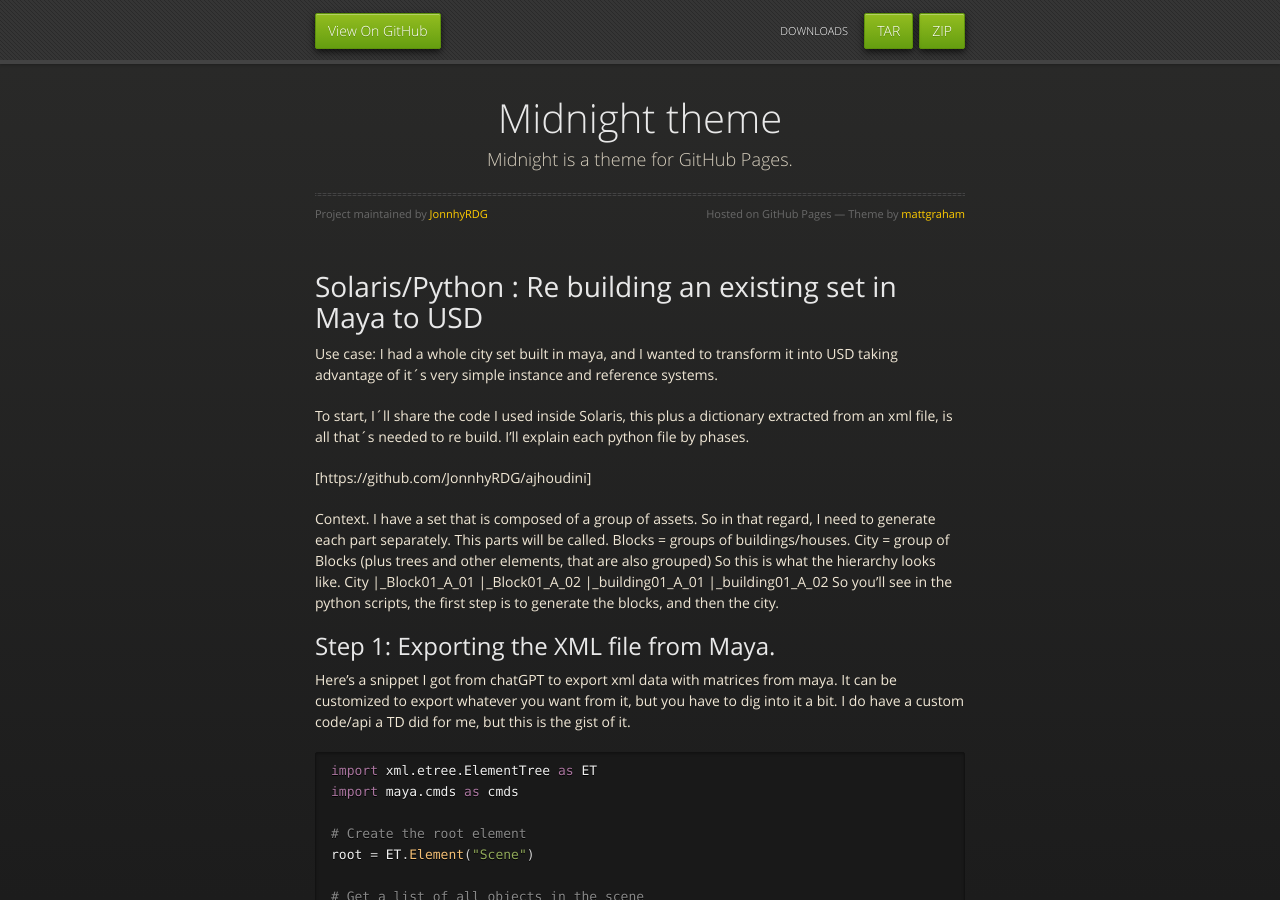
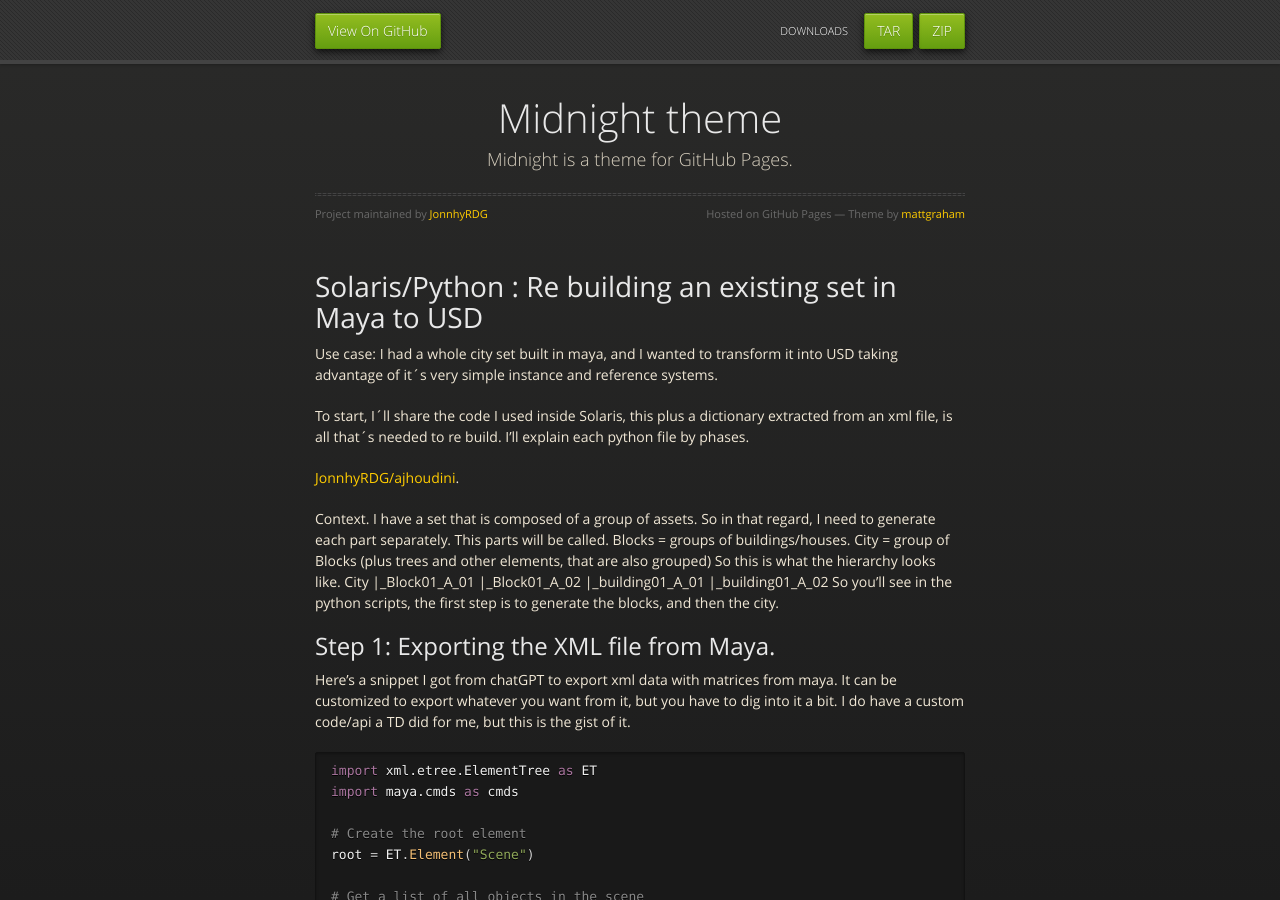
Before and after one commit to JonnhyRDG/jonnhyRDG.github.io, a Jekyll site: the page built from index.md, in a window 1280 px wide and 900 px high. Built offline with Jekyll 4.4.1, drawn with Linux system fonts in a browser that asks for light colours; our own code applies the rules of GitHub Pages for plain Markdown files; some of the changed lines change nothing that is shown.

Commit message:
link fix

```diff
--- a/index.md
+++ b/index.md
@@ -8,7 +8,7 @@ Use case: I had a whole city set built in maya, and I wanted to transform it int
 To start, I´ll share the code I used inside Solaris, this plus a dictionary extracted from an xml file, is all that´s needed to re build.
 I'll explain each python file by phases.
 
-[https://github.com/JonnhyRDG/ajhoudini]
+[JonnhyRDG/ajhoudini](https://jonnhyrdg.github.io/).
 
 Context. I have a set that is composed of a group of assets. So in that regard, I need to generate each part separately. This parts will be called.
 Blocks = groups of buildings/houses.
```
